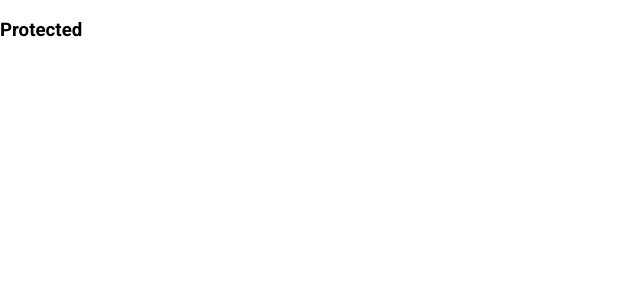
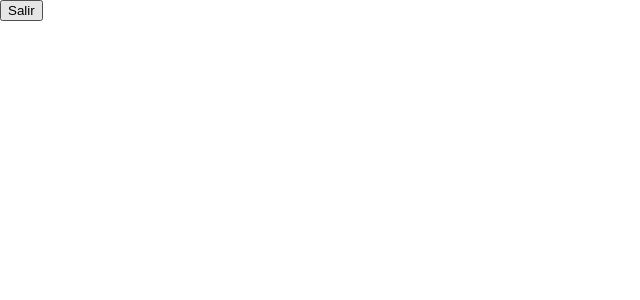
Before and after one commit to Uvacoder/idata-users, a React (Create React App) app: page / in a window 1280 px wide. Shown: the top 300 px of the page, without its empty margins (0-640 px from the left). Built offline with nearby package versions, Linux system fonts and the light colour scheme; sample sign-in values are in the browser's storage.

Commit message:
feat: signout in home

```diff
--- a/src/context/index.tsx
+++ b/src/context/index.tsx
@@ -27,15 +27,15 @@ const ProvideAuth:React.FC = ({children}) => {
     );
 }
 
-const fakeAuth = {
+const Auth = {
 	isAuthenticated: true,
 	async signin(cb: () => void, user: string, password: string) {
 		const response = await userService.signin(user, password);
-		fakeAuth.isAuthenticated = response;
+		Auth.isAuthenticated = response;
 		setTimeout(cb, 1000);
 	},
 	signout(cb: () => void) {
-		fakeAuth.isAuthenticated = false;
+		Auth.isAuthenticated = false;
 		setTimeout(cb, 100);
 	}
 };
@@ -44,5 +44,5 @@ export {
     useAuth,
     useProvideAuth,
     ProvideAuth,
-    fakeAuth
+    Auth
 }
--- a/src/hooks/useProvideAuth.tsx
+++ b/src/hooks/useProvideAuth.tsx
@@ -1,5 +1,5 @@
 import { useState, useEffect } from 'react';
-import { fakeAuth } from '../context';
+import { Auth } from '../context';
 
 function useProvideAuth() {
   const [user, setUser] = useState<null | string>(localStorage.getItem('token') || null);
@@ -10,7 +10,7 @@ function useProvideAuth() {
   }, [])
 
   const signin = (cb: () => void, user: string, password: string) => {
-    return fakeAuth.signin(() => {
+    return Auth.signin(() => {
       setUser(user);
       cb();
     },
@@ -19,7 +19,7 @@ function useProvideAuth() {
   };
 
   const signout = (cb: () => void) => {
-    return fakeAuth.signout(() => {
+    return Auth.signout(() => {
       setUser(null);
       cb();
     });
--- a/src/pages/home/index.tsx
+++ b/src/pages/home/index.tsx
@@ -1,7 +1,22 @@
 import React from 'react';
+import { useHistory } from 'react-router';
+import { useAuth } from '../../context';
 
 const HomePage = () => {
-    return <h3>Protected</h3>;
+	const history = useHistory();
+  const auth = useAuth();
+
+	return (
+		<section>
+			<button
+        onClick={() => {
+          auth.signout(() => history.push("/"));
+        }}
+      >
+        Salir
+      </button>
+		</section>
+	);
 }
 
 export default HomePage;
```
